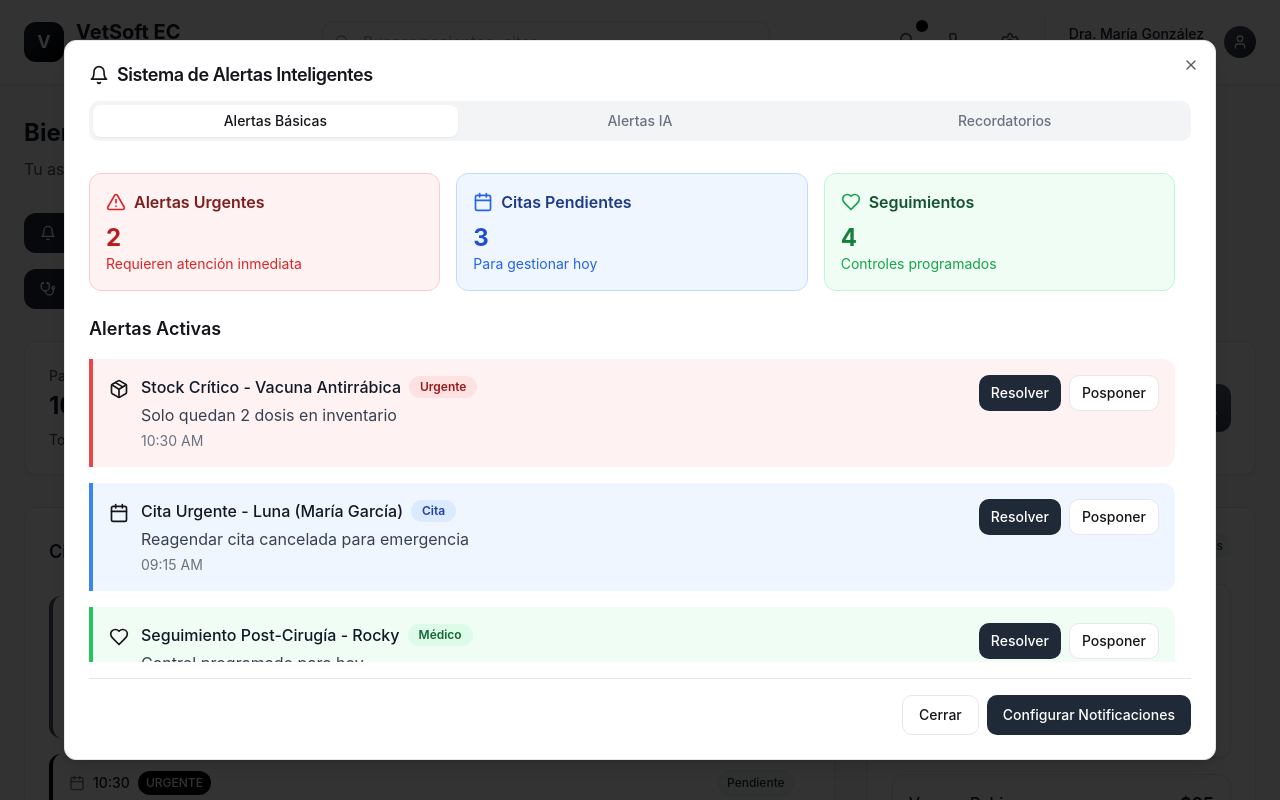
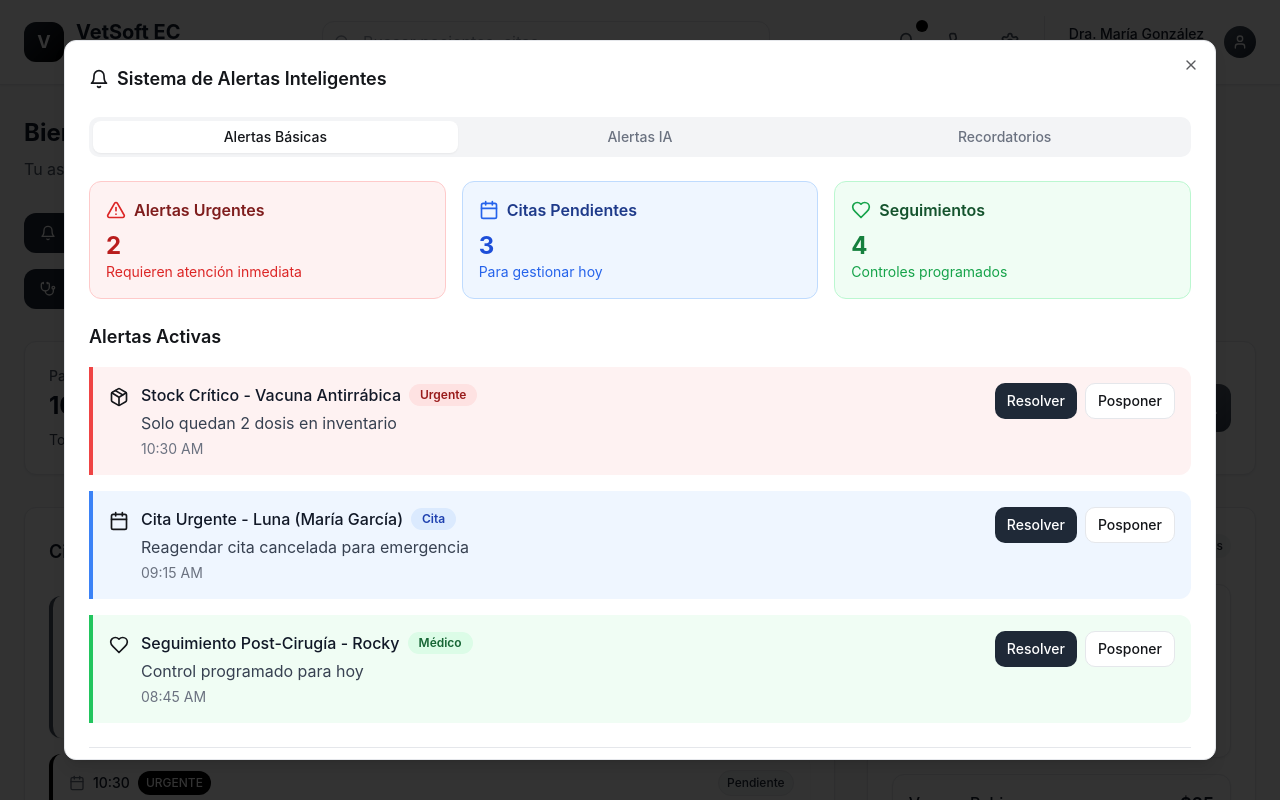
Before and after one commit to potterzoom/canine-care-pro, a React (Vite) app: page / in a window 1280 px wide. Both pictures are taken after a click on the button 905 px from the left and 42 px from the top of the page. Shown: the top 800 px of the page. Built offline with nearby package versions, Linux system fonts and the light colour scheme.

Commit message:
Fix: Ensure scroll area fills modal
The scroll area in `AlertsModal.tsx` and `StockModal.tsx` has been adjusted to occupy the entire modal, ensuring full border coverage and proper scrolling behavior.

```diff
--- a/src/components/AlertsModal.tsx
+++ b/src/components/AlertsModal.tsx
@@ -1,6 +1,5 @@
-
 import React, { useState } from 'react';
-import { Dialog, DialogContent, DialogHeader, DialogTitle } from '@/components/ui/dialog';
+import { Dialog, DialogContent } from '@/components/ui/dialog';
 import { Button } from '@/components/ui/button';
 import { Tabs, TabsContent, TabsList, TabsTrigger } from '@/components/ui/tabs';
 import { Badge } from '@/components/ui/badge';
@@ -67,25 +66,23 @@ const AlertsModal = ({ open, onOpenChange }: AlertsModalProps) => {
 
   return (
     <Dialog open={open} onOpenChange={onOpenChange}>
-      <DialogContent className="max-w-6xl h-[90vh] flex flex-col">
-        <DialogHeader className="flex-shrink-0">
-          <DialogTitle className="flex items-center space-x-2">
+      <DialogContent className="max-w-6xl h-[90vh] p-0 overflow-hidden">
+        <ScrollArea className="h-full w-full">
+          <div className="p-6">
+            <div className="flex items-center space-x-2 mb-6">
               <Bell className="w-5 h-5" />
-            <span>Sistema de Alertas Inteligentes</span>
-          </DialogTitle>
-        </DialogHeader>
+              <h2 className="text-lg font-semibold">Sistema de Alertas Inteligentes</h2>
+            </div>
 
-        <div className="flex-1 overflow-hidden">
-          <Tabs defaultValue="alerts" className="w-full h-full flex flex-col">
-            <TabsList className="grid w-full grid-cols-3 mb-6 flex-shrink-0">
+            <Tabs defaultValue="alerts" className="w-full">
+              <TabsList className="grid w-full grid-cols-3 mb-6">
                 <TabsTrigger value="alerts">Alertas Básicas</TabsTrigger>
                 <TabsTrigger value="intelligent">Alertas IA</TabsTrigger>
                 <TabsTrigger value="reminders">Recordatorios</TabsTrigger>
               </TabsList>
 
-            <TabsContent value="alerts" className="flex-1 overflow-hidden">
-              <ScrollArea className="h-full">
-                <div className="space-y-6 pr-4">
+              <TabsContent value="alerts">
+                <div className="space-y-6">
                   <div className="grid grid-cols-1 md:grid-cols-3 gap-4 mb-6">
                     <div className="bg-red-50 p-4 rounded-lg border border-red-200">
                       <div className="flex items-center space-x-2 mb-2">
@@ -147,28 +144,18 @@ const AlertsModal = ({ open, onOpenChange }: AlertsModalProps) => {
                     ))}
                   </div>
                 </div>
-              </ScrollArea>
               </TabsContent>
 
-            <TabsContent value="intelligent" className="flex-1 overflow-hidden">
-              <ScrollArea className="h-full">
-                <div className="pr-4">
+              <TabsContent value="intelligent">
                 <IntelligentAlertsSystem />
-                </div>
-              </ScrollArea>
               </TabsContent>
 
-            <TabsContent value="reminders" className="flex-1 overflow-hidden">
-              <ScrollArea className="h-full">
-                <div className="pr-4">
+              <TabsContent value="reminders">
                 <AutomatedReminders />
-                </div>
-              </ScrollArea>
               </TabsContent>
             </Tabs>
-        </div>
 
-        <div className="flex justify-end space-x-2 pt-4 border-t flex-shrink-0">
+            <div className="flex justify-end space-x-2 pt-6 mt-6 border-t">
               <Button variant="outline" onClick={() => onOpenChange(false)}>
                 Cerrar
               </Button>
@@ -176,6 +163,8 @@ const AlertsModal = ({ open, onOpenChange }: AlertsModalProps) => {
                 Configurar Notificaciones
               </Button>
             </div>
+          </div>
+        </ScrollArea>
       </DialogContent>
     </Dialog>
   );
```
Lines whose indentation alone changed are shown as unchanged.
